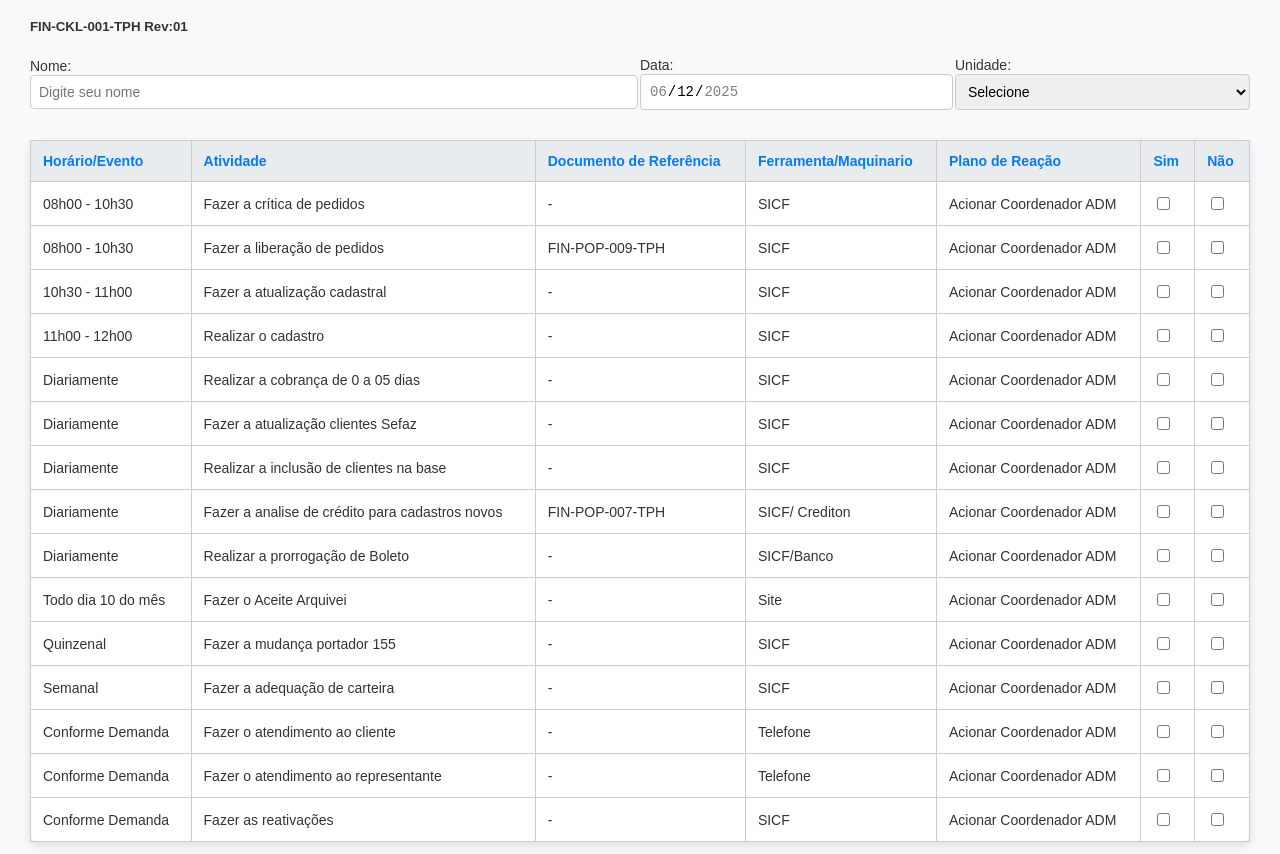
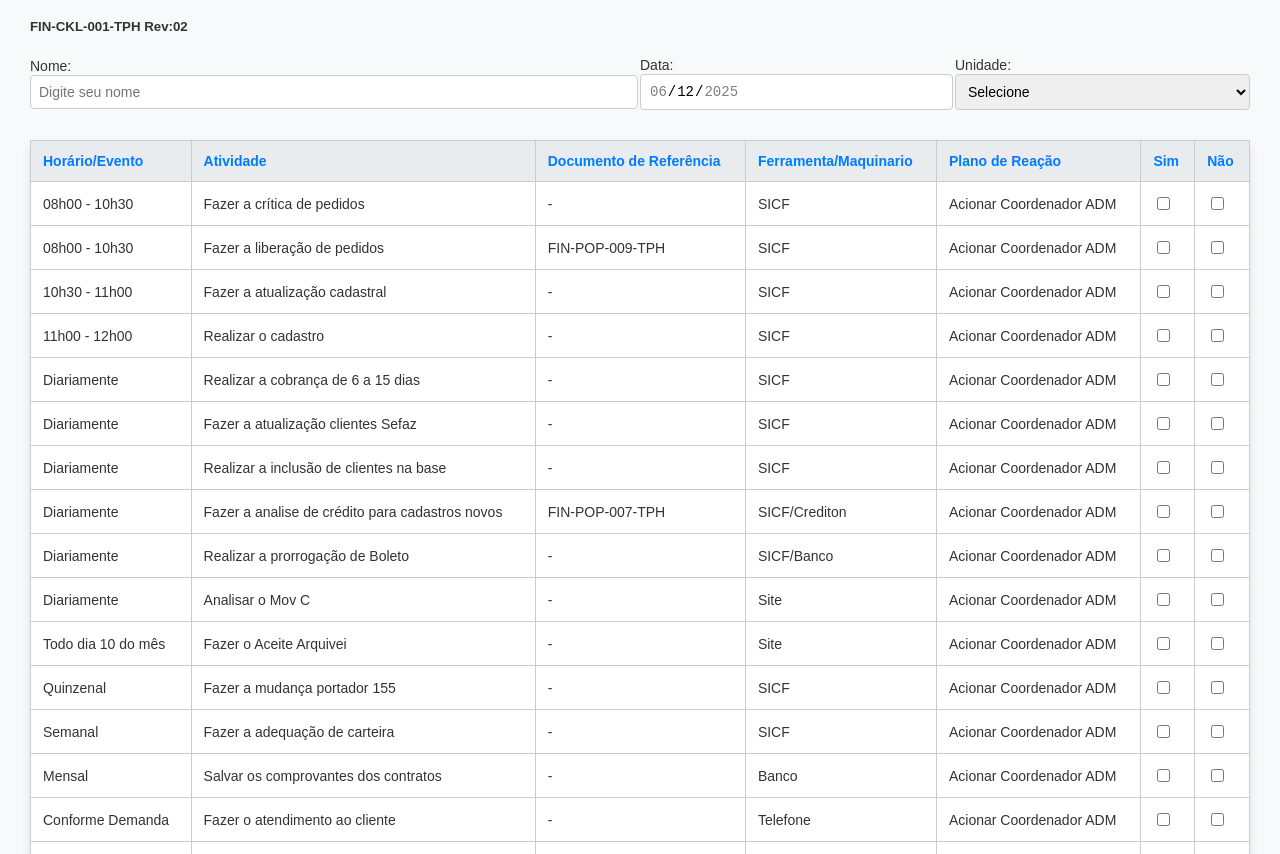
Before and after one commit to grupotriunfante/FIN-CKL-001-TPH, a plain HTML site: page index.htm in a window 1280 px wide. Shown: the part 78-932 px from the top of the page. Drawn offline with Linux system fonts and the light colour scheme.

Commit message:
Update index.htm
rev02

```diff
--- a/index.htm
+++ b/index.htm
@@ -103,7 +103,7 @@
   <img src="https://i.imgur.com/WzaQvTL.png" alt="Logo" style="width: 45px; height: auto;">
   <h1 style="font-size: 32px; margin: 0;">Checklist de Rotina - Analista de Cobrança e Cadastro</h1>
 </div>
-<h5>FIN-CKL-001-TPH Rev:01</h5>
+<h5>FIN-CKL-001-TPH Rev:02</h5>
 <!-- Formulário de informações iniciais -->
 <div class="form-container" style="display: flex; gap: 20px; align-items: center; flex-wrap: wrap;">
   <div style="flex: 2;">
@@ -156,14 +156,16 @@
           ["08h00 - 10h30", "Fazer a liberação de pedidos","FIN-POP-009-TPH","SICF","Acionar Coordenador ADM"],
           ["10h30 - 11h00", "Fazer a atualização cadastral","-","SICF","Acionar Coordenador ADM"],
           ["11h00 - 12h00", "Realizar o cadastro","-","SICF", "Acionar Coordenador ADM"],
-          ["Diariamente", "Realizar a cobrança de 0 a 05 dias","-","SICF", "Acionar Coordenador ADM"],
+          ["Diariamente", "Realizar a cobrança de 6 a 15 dias","-","SICF", "Acionar Coordenador ADM"],
           ["Diariamente", "Fazer a atualização clientes Sefaz ","-","SICF", "Acionar Coordenador ADM"],
           ["Diariamente", "Realizar a inclusão de clientes na base","-","SICF", "Acionar Coordenador ADM"],
-          ["Diariamente", "Fazer a analise de crédito para cadastros novos","FIN-POP-007-TPH","SICF/ Crediton", "Acionar Coordenador ADM"],
+          ["Diariamente", "Fazer a analise de crédito para cadastros novos","FIN-POP-007-TPH","SICF/Crediton", "Acionar Coordenador ADM"],
           ["Diariamente", "Realizar a prorrogação de Boleto","-", "SICF/Banco", "Acionar Coordenador ADM"],
+          ["Diariamente", "Analisar o Mov C","-", "Site", "Acionar Coordenador ADM"],
           ["Todo dia 10 do mês", "Fazer o Aceite Arquivei","-", "Site", "Acionar Coordenador ADM"],
           ["Quinzenal", "Fazer a mudança portador 155","-", "SICF", "Acionar Coordenador ADM"],
           ["Semanal", "Fazer a adequação de carteira","-", "SICF", "Acionar Coordenador ADM"],
+          ["Mensal", "Salvar os comprovantes dos contratos","-", "Banco", "Acionar Coordenador ADM"],
           ["Conforme Demanda", "Fazer o atendimento ao cliente","-", "Telefone", "Acionar Coordenador ADM"],
           ["Conforme Demanda", "Fazer o atendimento ao representante","-", "Telefone", "Acionar Coordenador ADM"],
           ["Conforme Demanda", "Fazer as reativações","-", "SICF", "Acionar Coordenador ADM"],
@@ -257,7 +259,7 @@
     formData.append("data", data);
     formData.append("unidade", unidade);
 
-    fetch("https://script.google.com/macros/s/AKfycbxpPOuYNbriHLIcflzi0S9lKKRnl-PqHlficFpestARPynJsbPcO-ogIz37tPcdMb67sg/exec", {
+    fetch("https://script.google.com/macros/s/AKfycbxzU2g-qMzwimBiSaJQNndCEJppKqzjyB6-0QZ_2vML-tw_icddwr9izLmvDmZ4sCTQ7A/exec", {
       method: "POST",
       body: formData
     })
```
